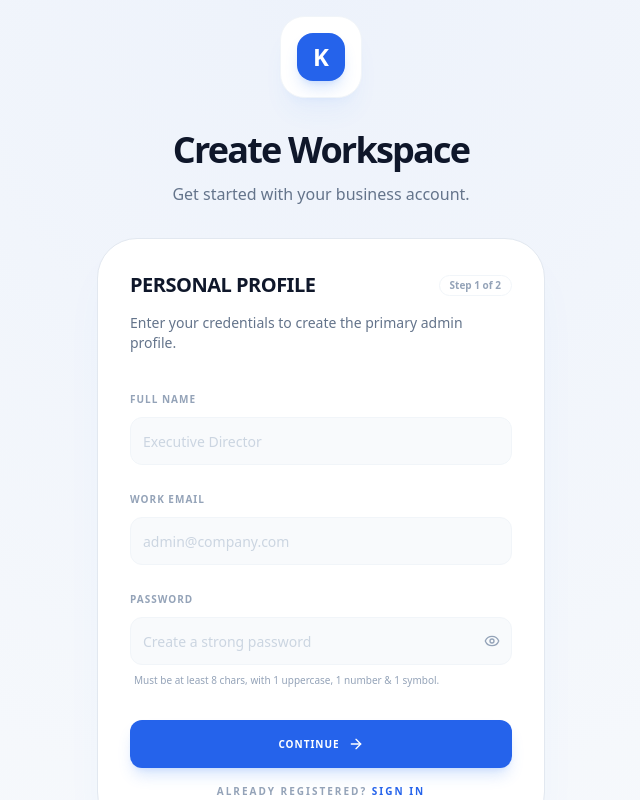
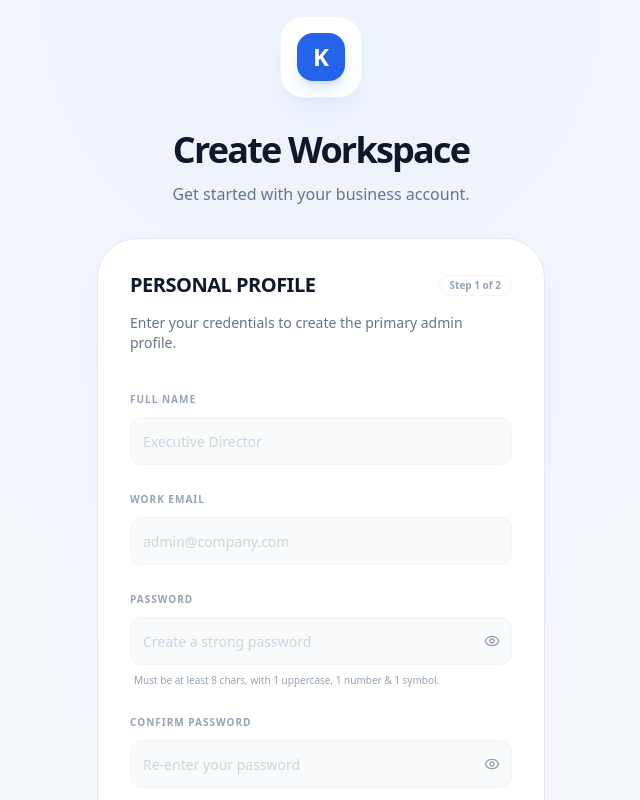
Before and after one commit to Adityavanjre/ERP, a Next.js app in the folder nexus/frontend/: page /portal/register in a window 1280 px wide. Shown: the top 800 px of the page, without its empty margins (319-959 px from the left). Built offline with nearby package versions, Linux system fonts and the light colour scheme; no server answers.

Commit message:
feat(auth): Added Confirm Password field and handling

```diff
--- a/nexus/frontend/package.json
+++ b/nexus/frontend/package.json
@@ -31,6 +31,7 @@
     "react-hook-form": "^7.71.1",
     "react-hot-toast": "^2.6.0",
     "recharts": "^3.7.0",
+    "sharp": "^0.34.5",
     "sonner": "^2.0.7",
     "tailwind-merge": "^3.4.0",
     "tailwindcss-animate": "^1.0.7",
--- a/nexus/frontend/src/app/(auth)/register/page.tsx
+++ b/nexus/frontend/src/app/(auth)/register/page.tsx
@@ -25,6 +25,10 @@ const userSchema = z.object({
         .regex(/[A-Z]/, 'Must contain at least one uppercase letter')
         .regex(/[0-9]/, 'Must contain at least one number')
         .regex(/[^a-zA-Z0-9]/, 'Must contain at least one special character'),
+    confirmPassword: z.string(),
+}).refine((data) => data.password === data.confirmPassword, {
+    message: "Passwords do not match",
+    path: ["confirmPassword"],
 });
 
 const companySchema = z.object({
@@ -41,6 +45,7 @@ export default function RegisterPage() {
     const [isLoading, setIsLoading] = useState(false);
     const [userData, setUserData] = useState<UserFormData | null>(null);
     const [showPassword, setShowPassword] = useState(false);
+    const [showConfirmPassword, setShowConfirmPassword] = useState(false);
 
     // Forms
     const {
@@ -72,8 +77,11 @@ export default function RegisterPage() {
 
         setIsLoading(true);
         try {
+            // Exclude confirmPassword from the API payload
+            const { confirmPassword, ...validUserData } = userData;
+
             const payload = {
-                ...userData,
+                ...validUserData,
                 ...companyData,
             };
 
@@ -185,6 +193,29 @@ export default function RegisterPage() {
                                         <p className="text-xs text-rose-500 font-bold">{userErrors.password.message}</p>
                                     )}
                                 </div>
+
+                                <div className="space-y-2">
+                                    <Label htmlFor="confirmPassword" className="text-[10px] font-black uppercase tracking-widest text-slate-400">Confirm Password</Label>
+                                    <div className="relative">
+                                        <Input
+                                            className="bg-slate-50 border-slate-100 text-slate-900 focus:ring-blue-600 focus:border-blue-600 placeholder:text-slate-300 h-12 rounded-xl font-medium pr-10"
+                                            id="confirmPassword"
+                                            type={showConfirmPassword ? "text" : "password"}
+                                            placeholder="Re-enter your password"
+                                            {...registerUser('confirmPassword')}
+                                        />
+                                        <button
+                                            type="button"
+                                            onClick={() => setShowConfirmPassword(!showConfirmPassword)}
+                                            className="absolute right-3 top-1/2 -translate-y-1/2 text-slate-400 hover:text-slate-600 transition-colors"
+                                        >
+                                            {showConfirmPassword ? <EyeOff size={16} /> : <Eye size={16} />}
+                                        </button>
+                                    </div>
+                                    {userErrors.confirmPassword && (
+                                        <p className="text-xs text-rose-500 font-bold">{userErrors.confirmPassword.message}</p>
+                                    )}
+                                </div>
                             </form>
                         ) : (
                             <form id="company-form" onSubmit={handleCompanySubmit(onFinalSubmit)} className="space-y-5">
```
Also changed, not shown: 1 other file (tests, documents, lock files or other folders).
